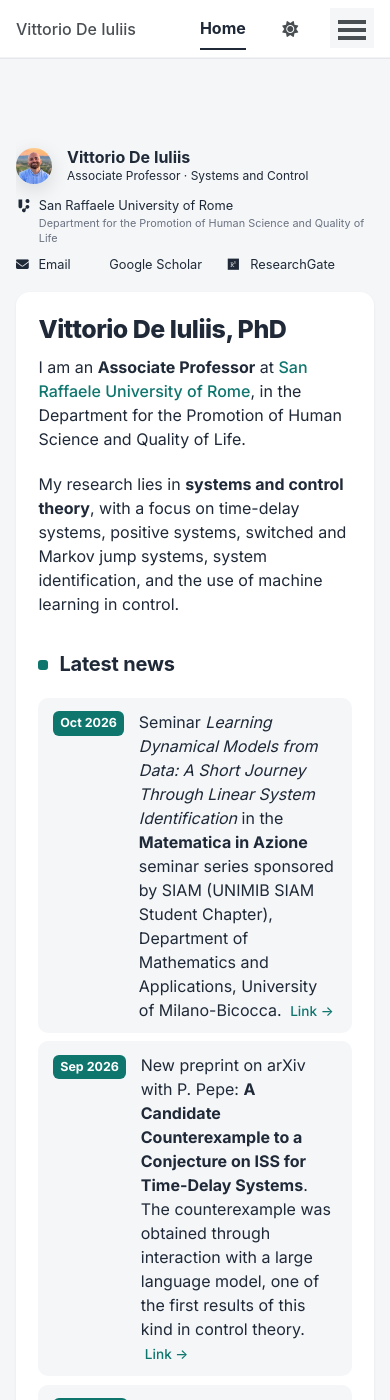
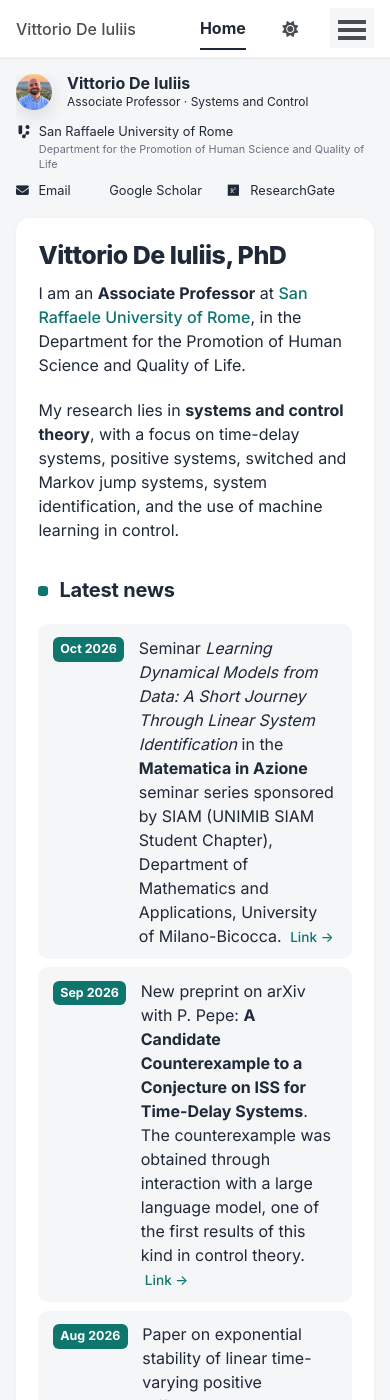
Before and after one commit to vdeiuliis/vdeiuliis.github.io, a Jekyll site: the page built from _pages/about.md, in a window 390 px wide and 1400 px high. Built offline with Jekyll 4.4.1, drawn with Linux system fonts in a browser that asks for light colours; a style sheet for code colours, icons or effects is not loaded.

Commit message:
Mobile: reduce gap below the top bar

```diff
--- a/_sass/_custom-modern.scss
+++ b/_sass/_custom-modern.scss
@@ -259,3 +259,10 @@
   .sidebar .author__urls li.author__desktop { display: block; flex-basis: 100%; margin-bottom: .3em; }
   .author__dept { font-size: .85em; }
 }
+
+/* Phones/tablets: remove the extra gap between the top bar and the profile
+   (the theme's script adds a top padding to the sidebar meant for wide screens) */
+@media (max-width: 1023.98px) {
+  #main { margin-top: 1em; }
+  .sidebar { margin-top: 0 !important; padding-top: 0 !important; }
+}
```
